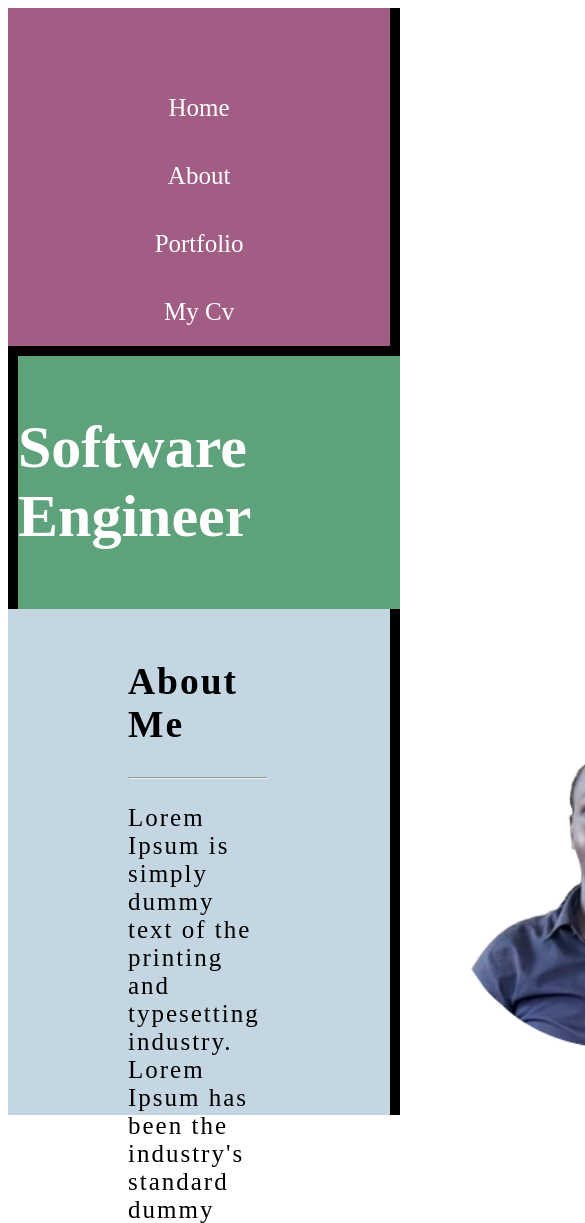
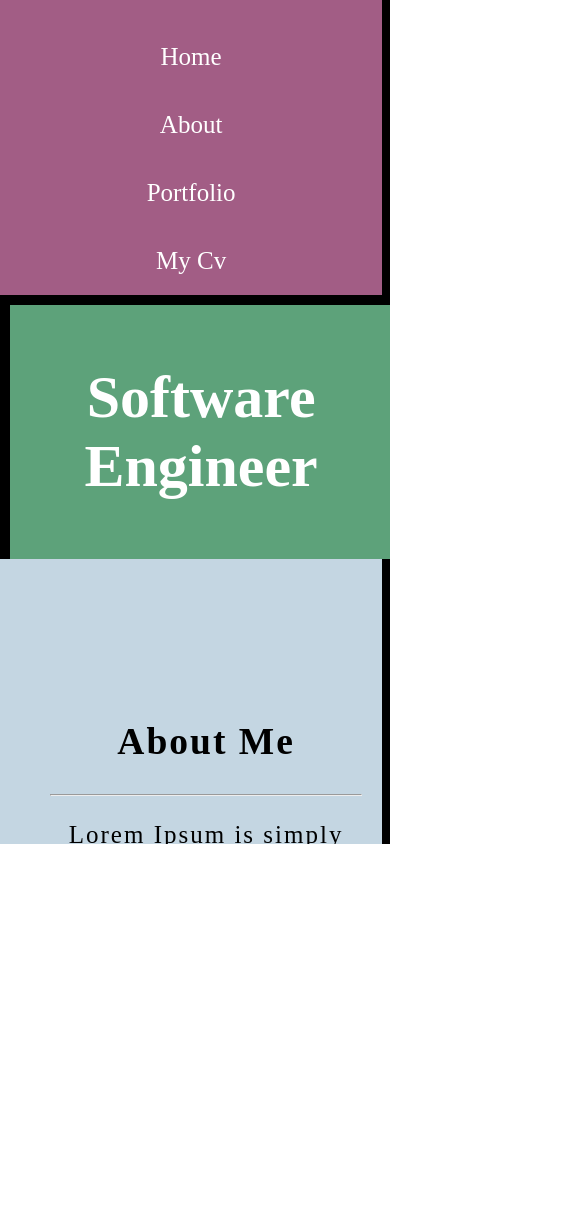
Before and after one commit to benitopeto/Portfolio, a plain HTML site: page index.html in a window 390 px wide. Shown: the top 1223 px of the page, 585 px wide, since content can reach past the window. After the commit the page ends 844 px from the top, so only its background shows below. Drawn offline with Linux system fonts and the light colour scheme.

Commit message:
Add files via upload

```diff
--- a/index.html
+++ b/index.html
@@ -19,10 +19,10 @@
  <header>
 
 
- <a href="home.html">Home</a>
-<a href="about.html">About</a>
- <a href="portfolio.html">Portfolio</a>
- <a href="cv.html">My Cv</a>
+ <a href="#">Home</a>
+<a href="#">About</a>
+ <a href="#">Portfolio</a>
+ <a href="#">My Cv</a>
 
 
 
@@ -45,23 +45,13 @@
   Lorem Ipsum has been the industry's standard dummy text ever since the 1500s,
   when an unknown printer took a galley of type and scrambled it to make a type
   specimen book. It has survived not only five centuries, but also the leap into
-  electronic typesetting, remaining essentially unchanged. It was popularised in
-  the 1960s with the release of Letraset sheets containing Lorem Ipsum passages,
-  and more recently with desktop publishing software like Aldus PageMaker including
-  versions of Lorem Ipsum.</p>
+  </p>
 
   </div>
    <div id="myphoto">
-   <img src="BENSONEE.png" width="350"/>
+   <img src="BENSONEE.png" width="450"/>
 
   </div>
-  <div id="content2">
-
-  </div>
-
- </section>
- <section id="sec3">
-
 
 
  </section>
--- a/portfolio.css
+++ b/portfolio.css
@@ -1,8 +1,19 @@
+html,body{
+
+	width:100vw;
+	height:100vh;
+	margin:0;
+	padding:0;
+	overflow-x:hidden;
+
+}
+
 header{
-	max-width:100vw;
-	max-height:20vh;
+	max-width:98vw;
+	max-height:60vh;
 	width:98vw;
 	height:20vh;
+
 	background: linear-gradient(#DFD7A2, #E5E7F6, #A8ADE1);
 
 	background:#A25D85;
@@ -79,14 +90,13 @@ a{
 	left:150px;
 }
 
-@media only screen and (max-width: 451px) {
+@media only screen and (max-width: 651px) {
 
 
 	header{
-	max-width:100vw;
-	max-height:40vh;
+
 	width:98vw;
-	height:40vh;
+	height:35vh;
 
 
 	background:#A25D85;
@@ -94,7 +104,7 @@ a{
 	flex-direction:column;
 	align-items:center;
 
-	align-content:stretch;
+	align-content:flex-end;
 
 	border-bottom-color:black;
 	border-bottom-style:solid;
@@ -105,8 +115,50 @@ a{
 }
 
 header>a:hover{
-	background:black;
+	padding:10px;
+	font-size:25px;
+	color:black;
+	text-decoration:none;
+}
+.sec1{
+	justify-content:center;
+	align-items:center;
 	text-align:center;
-}
 
 }
+.sec2{
+	max-width:100vw;
+	max-height:200vh;
+	width:98vw;
+	height:150vh;
+	background:#c4d6e2;
+
+	display:flex;
+	flex-wrap:wrap;
+	align-items:center;
+
+	border-right-color:black;
+	border-right-style:solid;
+	border-right-width:10px;
+
+
+
+
+}
+#content1{
+	width:100vw;
+	height:40vh;
+	padding:20px;
+	margin-left:30px;
+	font-size:25px;
+	text-align:center;
+	letter-spacing:2px;
+}
+#myphoto{
+
+	position:relative;
+	top:80px;
+
+
+}
+}
```
